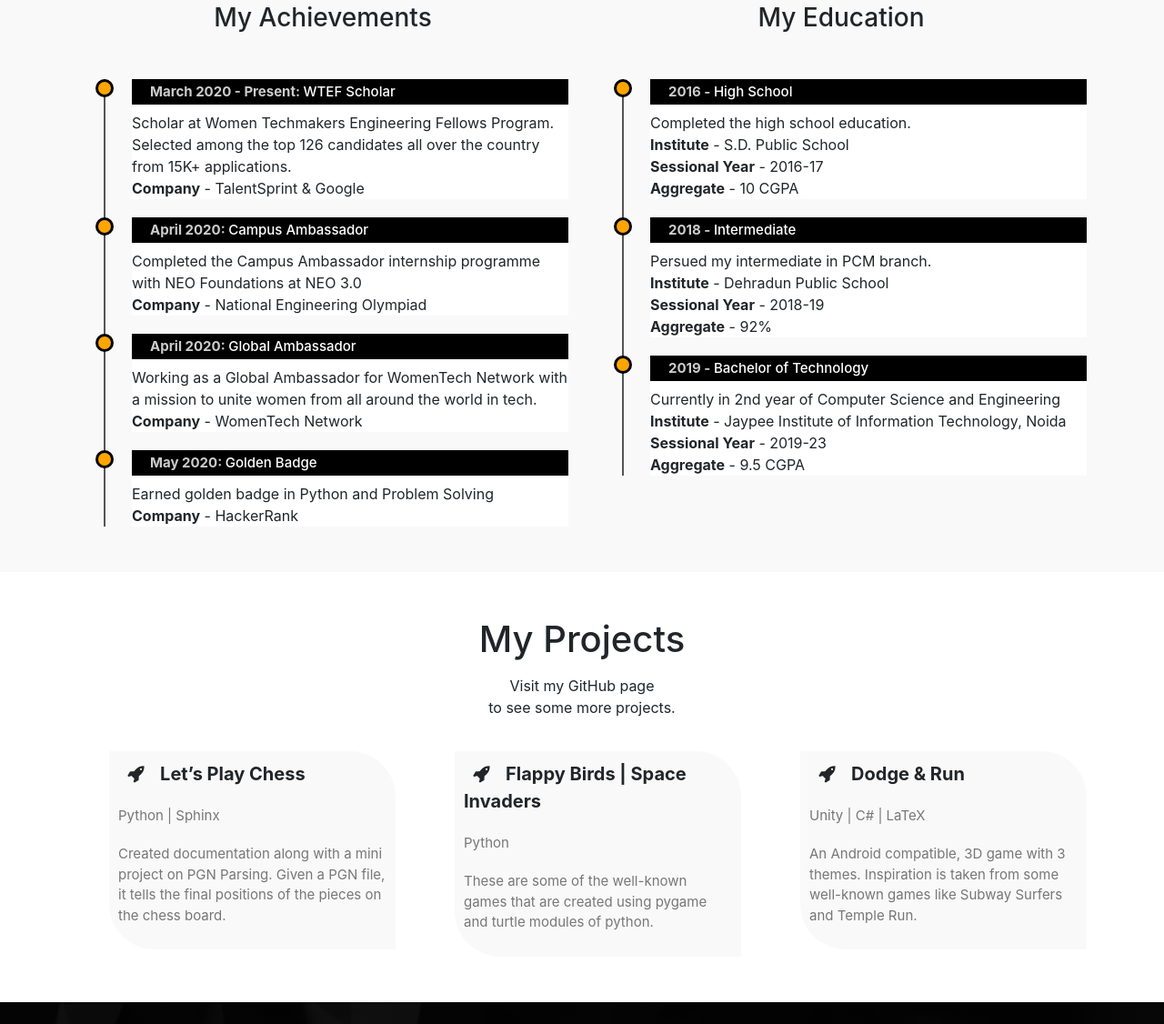
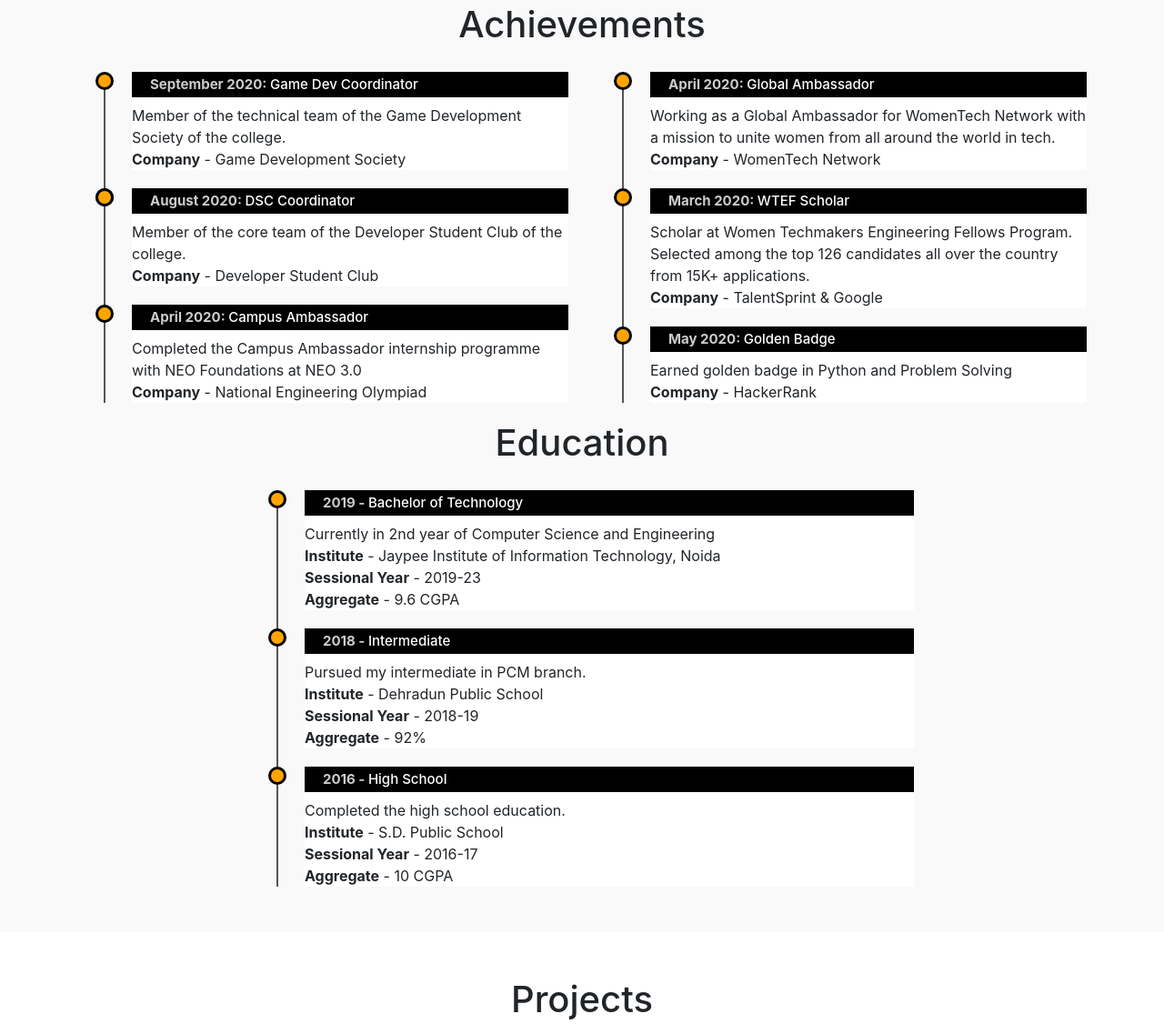
Before and after one commit to rjrealworld/resume-website, a plain HTML site: page index.html in a window 1280 px wide. Shown: the part 1439-2565 px from the top of the page at 91% size. Drawn offline with nearby package versions, Linux system fonts and the light colour scheme.

Commit message:
Updated the webpage

```diff
--- a/index.html
+++ b/index.html
@@ -114,16 +114,23 @@
             <!---------------------Resume--------------------->
             <div class="resume" id = "resume">
               <div class="container">
+                <h1 class="text-center" id = "achievements">Achievements</h1>
                 <div class="row">
                   <div class="col-md-6">
-                    <h3 class="text-center" id = "achievements">My Achievements</h3>
                     <ul class="timeline">
                       <li>
-                        <h4><span>March 2020 - Present: </span>WTEF Scholar</h4>
+                        <h4><span>September 2020: </span>Game Dev Coordinator</h4>
                         <p>
-                          Scholar at Women Techmakers Engineering Fellows Program. Selected among the top 126 candidates all over the country from 15K+
-applications.<br>
-                          <b>Company</b> - TalentSprint & Google<br>
+                          Member of the technical team of the Game Development Society of the college.<br>
+                          <b>Company</b> - Game Development Society<br>
+                        </p>
+                      </li>
+                      <li>
+                      <li>
+                        <h4><span>August 2020: </span>DSC Coordinator</h4>
+                        <p>
+                          Member of the core team of the Developer Student Club of the college.<br>
+                          <b>Company</b> - Developer Student Club<br>
                         </p>
                       </li>
                       <li>
@@ -134,6 +141,10 @@ NEO Foundations at NEO 3.0<br>
                           <b>Company</b> - National Engineering Olympiad<br>
                         </p>
                       </li>
+                    </ul>
+                  </div>
+                  <div class="col-md-6">
+                    <ul class="timeline">
                       <li>
                         <h4><span>April 2020: </span>Global Ambassador</h4>
                         <p>
@@ -141,6 +152,14 @@ NEO Foundations at NEO 3.0<br>
 mission to unite women from all around the world in tech.<br>
                           <b>Company</b> - WomenTech Network
                           <br>
+                        </p>
+                      </li>
+                      <li>
+                        <h4><span>March 2020: </span>WTEF Scholar</h4>
+                        <p>
+                          Scholar at Women Techmakers Engineering Fellows Program. Selected among the top 126 candidates all over the country from 15K+
+applications.<br>
+                          <b>Company</b> - TalentSprint & Google<br>
                         </p>
                       </li>
                       <li>
@@ -153,10 +172,33 @@ mission to unite women from all around the world in tech.<br>
                       </li>
                     </ul>
                   </div>
+                </div>
+              </div>
 
-                  <div class="col-md-6">
-                    <h3 class="text-center" id = "education">My Education</h3>
+              <div class="container">
+                <div class="move_center">
+                  <h1 class="text-center" id = "education">Education</h1>
+                  <div class="row justify-content-center">
+                  <div class=" col-md-8">
                     <ul class="timeline">
+                      <li>
+                        <h4><span>2019 - </span>Bachelor of Technology</h4>
+                        <p>
+                          Currently in 2nd year of Computer Science and Engineering<br>
+                          <b>Institute</b> - Jaypee Institute of Information Technology, Noida<br>
+                          <b>Sessional Year</b> - 2019-23<br>
+                          <b>Aggregate</b> - 9.6 CGPA
+                        </p>
+                      </li>
+                      <li>
+                        <h4><span>2018 - </span>Intermediate</h4>
+                        <p>
+                          Pursued my intermediate in PCM branch.<br>
+                          <b>Institute</b> - Dehradun Public School<br>
+                          <b>Sessional Year</b> - 2018-19<br>
+                          <b>Aggregate</b> - 92%
+                        </p>
+                      </li>
                       <li>
                         <h4><span>2016 - </span>High School</h4>
                         <p>
@@ -166,26 +208,9 @@ mission to unite women from all around the world in tech.<br>
                           <b>Aggregate</b> - 10 CGPA
                         </p>
                       </li>
-                      <li>
-                        <h4><span>2018 - </span>Intermediate</h4>
-                        <p>
-                          Persued my intermediate in PCM branch.<br>
-                          <b>Institute</b> - Dehradun Public School<br>
-                          <b>Sessional Year</b> - 2018-19<br>
-                          <b>Aggregate</b> - 92%
-                        </p>
-                      </li>
-                      <li>
-                        <h4><span>2019 - </span>Bachelor of Technology</h4>
-                        <p>
-                          Currently in 2nd year of Computer Science and Engineering<br>
-                          <b>Institute</b> - Jaypee Institute of Information Technology, Noida<br>
-                          <b>Sessional Year</b> - 2019-23<br>
-                          <b>Aggregate</b> - 9.5 CGPA
-                        </p>
-                      </li>
                     </ul>
                   </div>
+                </div>
                 </div>
               </div>
             </div>
@@ -193,7 +218,7 @@ mission to unite women from all around the world in tech.<br>
             <!----------------Prjects--------------------->
             <div class = "projects" id = "projects">
               <div class= "container">
-                <h1 class="text-center">My Projects</h1>
+                <h1 class="text-center">Projects</h1>
                 <p class="text-center">Visit my GitHub page <br>to see some more projects.</p>
                 <div class="row">
                   <div class="col-md-4">
--- a/style.css
+++ b/style.css
@@ -131,6 +131,13 @@ body {
 .resume h3 {
     margin-bottom: 50px;
 }
+
+.edu_col {
+position: relative;
+top: 50%;
+left: 0%;
+}
+
 .timeline {
     list-style-type: none;
     position: relative;
```
